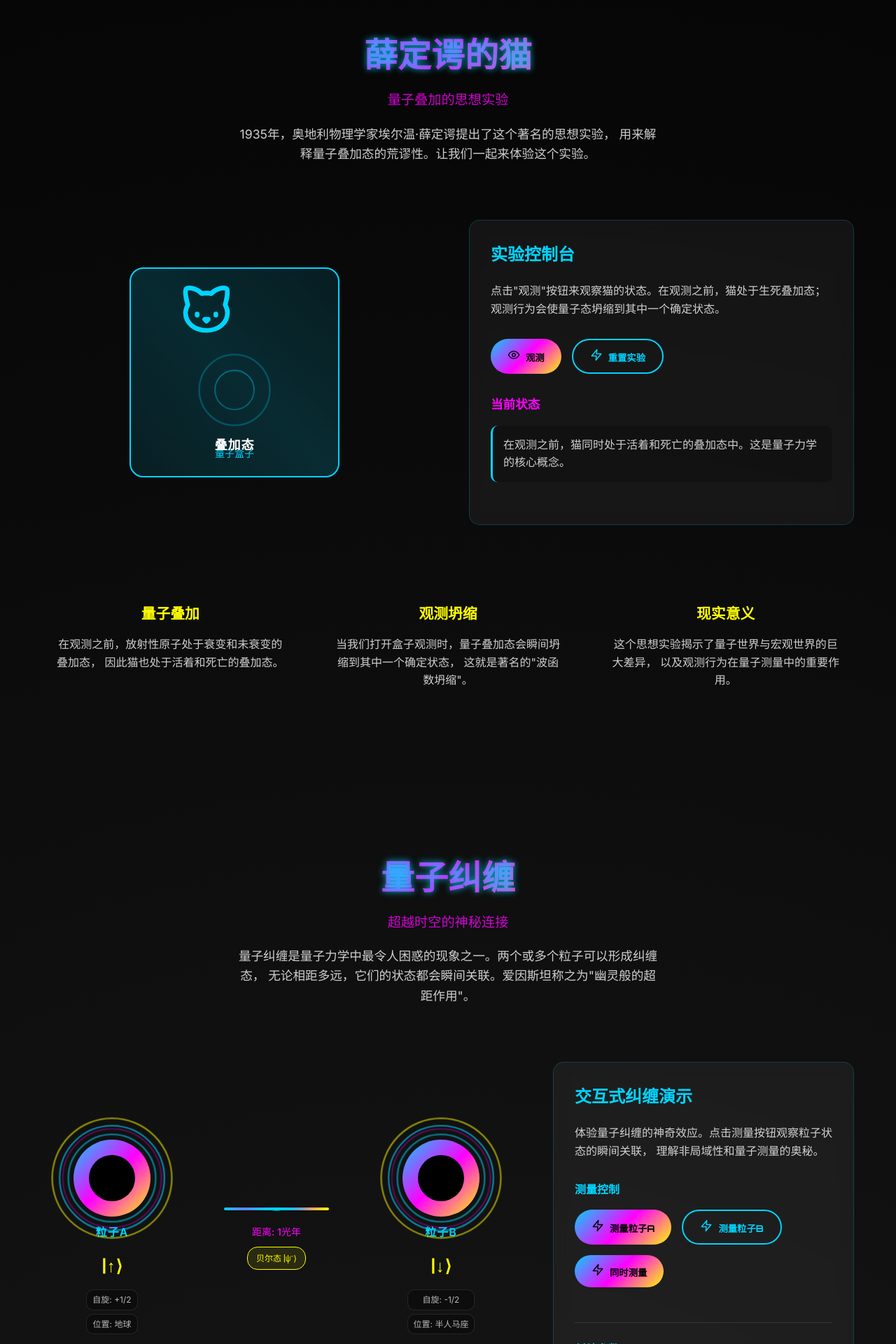
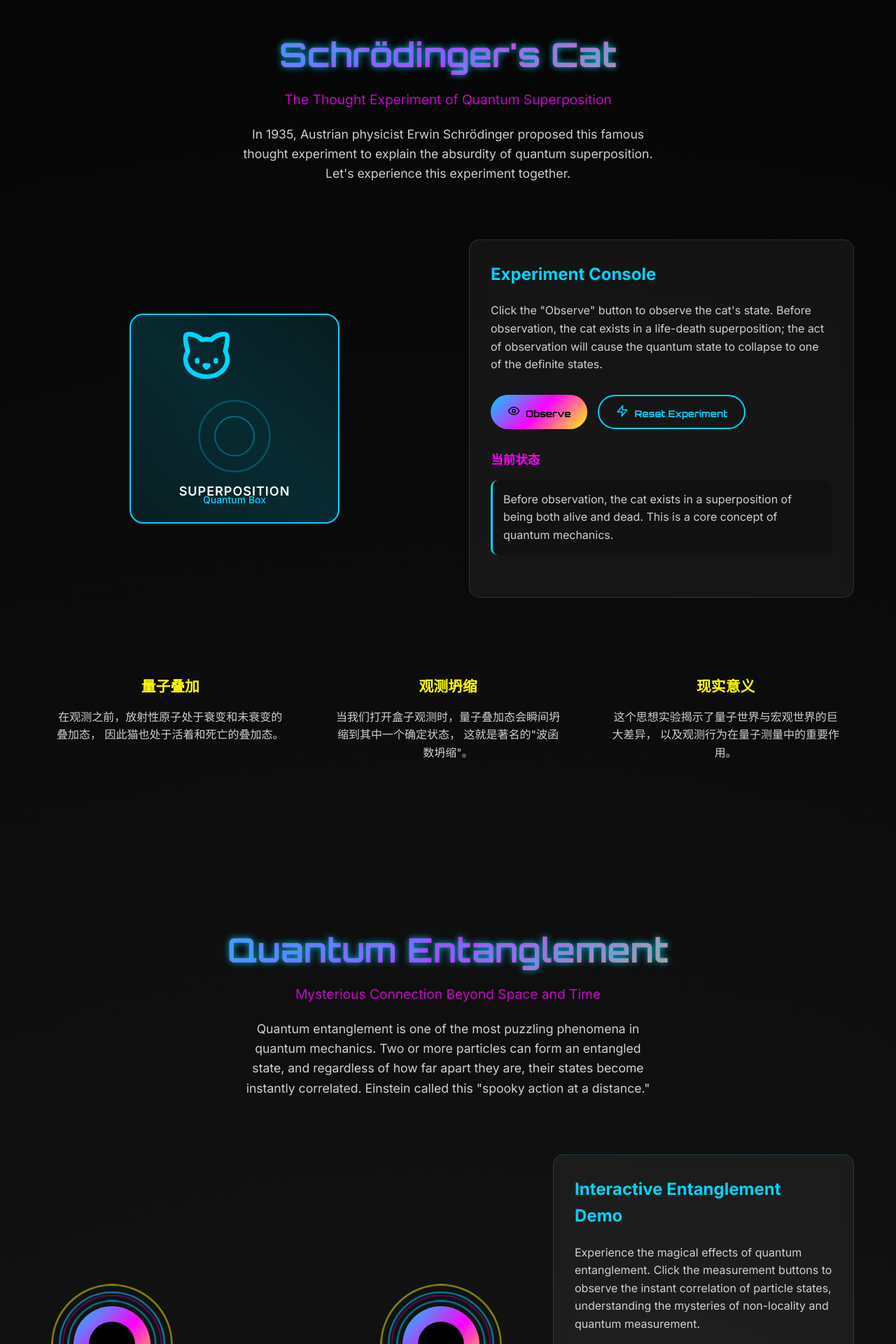
Before and after one commit to Lucas4MouthGauard/liangzi, a React (Vite) app: page / in a window 1280 px wide. Shown: the part 860-2780 px from the top of the page at 70% size. Built offline with nearby package versions, Linux system fonts and the light colour scheme; the HTML template or start-up script is replaced by a standard one.

Commit message:
🌍 English Version Update: Complete website internationalization - Converted all Chinese content to English including navigation, hero section, Schrödinger's Cat, quantum entanglement, quantum theory, and footer - Enhanced user experience for international audience

```diff
--- a/src/components/Entanglement.tsx
+++ b/src/components/Entanglement.tsx
@@ -44,12 +44,12 @@ const Entanglement: React.FC = () => {
           viewport={{ once: true }}
         >
           <h2 className="section-title">
-            <span className="quantum-text">量子纠缠</span>
-            <span className="title-sub">超越时空的神秘连接</span>
+            <span className="quantum-text">Quantum Entanglement</span>
+            <span className="title-sub">Mysterious Connection Beyond Space and Time</span>
           </h2>
           <p className="section-description">
-            量子纠缠是量子力学中最令人困惑的现象之一。两个或多个粒子可以形成纠缠态，
-            无论相距多远，它们的状态都会瞬间关联。爱因斯坦称之为"幽灵般的超距作用"。
+            Quantum entanglement is one of the most puzzling phenomena in quantum mechanics. Two or more particles can form an entangled state,
+            and regardless of how far apart they are, their states become instantly correlated. Einstein called this "spooky action at a distance."
           </p>
         </motion.div>
 
@@ -71,11 +71,11 @@ const Entanglement: React.FC = () => {
                     <div className="ring ring-3"></div>
                   </div>
                 </div>
-                <div className="particle-label">粒子A</div>
+                              <div className="particle-label">Particle A</div>
               <div className="particle-state">|↑⟩</div>
               <div className="particle-info">
-                  <span>自旋: +1/2</span>
-                  <span>位置: 地球</span>
+                <span>Spin: +1/2</span>
+                <span>Location: Earth</span>
               </div>
               </div>
 
@@ -93,8 +93,8 @@ const Entanglement: React.FC = () => {
                   </div>
                 </div>
                 <div className="connection-info">
-                  <div className="distance">距离: 1光年</div>
-                  <div className="entanglement-type">贝尔态 |ψ⁻⟩</div>
+                                  <div className="distance">Distance: 1 Light Year</div>
+                <div className="entanglement-type">Bell State |ψ⁻⟩</div>
                 </div>
               </div>
 
@@ -107,21 +107,21 @@ const Entanglement: React.FC = () => {
                     <div className="ring ring-3"></div>
                   </div>
                 </div>
-                <div className="particle-label">粒子B</div>
+                              <div className="particle-label">Particle B</div>
               <div className="particle-state">|↓⟩</div>
               <div className="particle-info">
-                  <span>自旋: -1/2</span>
-                  <span>位置: 半人马座</span>
+                <span>Spin: -1/2</span>
+                <span>Location: Centaurus</span>
               </div>
               </div>
             </div>
 
             <div className="demo-description">
-              <h4>量子纠缠现象</h4>
-              <p>两个粒子形成纠缠态后，无论相距多远，测量一个粒子的状态会瞬间决定另一个粒子的状态。</p>
+              <h4>Quantum Entanglement Phenomenon</h4>
+              <p>After two particles form an entangled state, regardless of how far apart they are, measuring the state of one particle will instantly determine the state of the other particle.</p>
               <div className="quantum-formula">
                 <span>|ψ⁻⟩ = (|↑↓⟩ - |↓↑⟩)/√2</span>
-                <small>贝尔态：完美的反相关纠缠</small>
+                <small>Bell State: Perfect Anti-correlated Entanglement</small>
               </div>
             </div>
           </motion.div>
@@ -134,43 +134,43 @@ const Entanglement: React.FC = () => {
             viewport={{ once: true }}
           >
             <div className="control-panel quantum-card">
-              <h3>交互式纠缠演示</h3>
+              <h3>Interactive Entanglement Demo</h3>
               <p>
-                体验量子纠缠的神奇效应。点击测量按钮观察粒子状态的瞬间关联，
-                理解非局域性和量子测量的奥秘。
+                Experience the magical effects of quantum entanglement. Click the measurement buttons to observe the instant correlation of particle states,
+                understanding the mysteries of non-locality and quantum measurement.
               </p>
 
               <div className="measurement-controls">
                 <div className="control-group">
-                  <h4>测量控制</h4>
+                  <h4>Measurement Control</h4>
                   <div className="measurement-buttons">
                     <button className="quantum-btn primary">
                       <Zap className="btn-icon" />
-                      测量粒子A
+                      Measure Particle A
                     </button>
                     <button className="quantum-btn secondary">
                       <Zap className="btn-icon" />
-                      测量粒子B
+                      Measure Particle B
                     </button>
                     <button className="quantum-btn accent">
                       <Zap className="btn-icon" />
-                      同时测量
+                      Measure Both
                     </button>
                   </div>
                 </div>
 
                 <div className="control-group">
-                  <h4>纠缠参数</h4>
+                  <h4>Entanglement Parameters</h4>
                   <div className="parameter-controls">
                     <div className="parameter">
-                      <label>纠缠强度</label>
+                      <label>Entanglement Strength</label>
                       <div className="slider-container">
                         <input type="range" min="0" max="100" defaultValue="100" className="entanglement-slider" />
                         <span className="slider-value">100%</span>
                       </div>
                     </div>
                     <div className="parameter">
-                      <label>测量精度</label>
+                      <label>Measurement Precision</label>
                       <div className="slider-container">
                         <input type="range" min="50" max="100" defaultValue="95" className="precision-slider" />
                         <span className="slider-value">95%</span>
@@ -181,23 +181,23 @@ const Entanglement: React.FC = () => {
               </div>
 
               <div className="entanglement-info">
-                <h4>纠缠特性详解</h4>
+                <h4>Entanglement Characteristics</h4>
                 <div className="info-grid">
                   <div className="info-item">
-                    <h5>非局域性</h5>
-                    <p>影响瞬间传递，超越光速限制</p>
+                    <h5>Non-locality</h5>
+                    <p>Instant influence transmission, beyond light speed limits</p>
                   </div>
                   <div className="info-item">
-                    <h5>不可克隆</h5>
-                    <p>无法复制未知的量子态</p>
+                    <h5>No-cloning</h5>
+                    <p>Cannot copy unknown quantum states</p>
                   </div>
                   <div className="info-item">
-                    <h5>测量坍缩</h5>
-                    <p>观测行为改变系统状态</p>
+                    <h5>Measurement Collapse</h5>
+                    <p>Observation behavior changes system state</p>
                   </div>
                   <div className="info-item">
-                    <h5>贝尔不等式</h5>
-                    <p>违反经典物理的数学证明</p>
+                    <h5>Bell Inequality</h5>
+                    <p>Mathematical proof violating classical physics</p>
                   </div>
                 </div>
               </div>
--- a/src/components/Footer.tsx
+++ b/src/components/Footer.tsx
@@ -17,25 +17,25 @@ const Footer: React.FC = () => {
           viewport={{ once: true }}
         >
           <div className="footer-section">
-                      <div className="footer-logo">
-            <Zap className="logo-icon" />
-            <span className="logo-text">PumpCat</span>
-          </div>
-            <p className="footer-description">
-              探索量子物理的奇妙世界，理解薛定谔的猫、量子纠缠等深奥概念。
-              让科学变得有趣而易于理解。
-            </p>
+            <div className="footer-logo">
+              <Zap className="logo-icon" />
+              <span className="logo-text">PumpCat</span>
+            </div>
+            <div className="footer-description">
+              <h3 className="description-title">Exploring the Wonderful World of Quantum Physics</h3>
+              <p className="description-text">
+                Understanding profound concepts like Schrödinger's Cat, quantum entanglement, and more.<br/>
+                Making science fun and easy to understand.
+              </p>
+              <div className="description-features">
+                <span className="feature-tag">Quantum Superposition</span>
+                <span className="feature-tag">Observer Effect</span>
+                <span className="feature-tag">Non-locality</span>
+              </div>
+            </div>
           </div>
 
-          <div className="footer-section">
-            <h4>快速链接</h4>
-            <ul className="footer-links">
-              <li><a href="#schrodinger-cat">薛定谔的猫</a></li>
-              <li><a href="#entanglement">量子纠缠</a></li>
-              <li><a href="#quantum-theory">量子理论</a></li>
-              <li><a href="#interactive-demo">互动演示</a></li>
-            </ul>
-          </div>
+
 
 
         </motion.div>
--- a/src/components/QuantumTheory.tsx
+++ b/src/components/QuantumTheory.tsx
@@ -7,26 +7,26 @@ const QuantumTheory: React.FC = () => {
   const concepts = [
     {
       icon: <Atom />,
-      title: '量子叠加',
-      description: '量子系统可以同时存在于多个状态的叠加中，直到被观测时才会坍缩到其中一个确定状态。',
+      title: 'Quantum Superposition',
+      description: 'Quantum systems can exist in superposition of multiple states simultaneously, until observed and collapsed to one definite state.',
       color: 'var(--quantum-primary)'
     },
     {
       icon: <Eye />,
-      title: '观测效应',
-      description: '观测行为本身会影响量子系统的状态，这就是著名的"观测者效应"。',
+      title: 'Observer Effect',
+      description: 'The act of observation itself affects the state of quantum systems, known as the "observer effect."',
       color: 'var(--quantum-secondary)'
     },
     {
       icon: <Zap />,
-      title: '不确定性原理',
-      description: '海森堡不确定性原理表明，我们无法同时精确测量粒子的位置和动量。',
+      title: 'Uncertainty Principle',
+      description: 'Heisenberg\'s uncertainty principle states that we cannot simultaneously measure a particle\'s position and momentum with precision.',
       color: 'var(--quantum-accent)'
     },
     {
       icon: <Brain />,
-      title: '量子纠缠',
-      description: '两个或多个粒子可以形成纠缠态，无论相距多远，它们的状态都会瞬间关联。',
+      title: 'Quantum Entanglement',
+      description: 'Two or more particles can form entangled states, where their states become instantly correlated regardless of distance.',
       color: 'var(--quantum-primary)'
     }
   ]
@@ -42,12 +42,12 @@ const QuantumTheory: React.FC = () => {
           viewport={{ once: true }}
         >
           <h2 className="section-title">
-            <span className="quantum-text">量子理论</span>
-            <span className="title-sub">基础概念</span>
+            <span className="quantum-text">Quantum Theory</span>
+            <span className="title-sub">Fundamental Concepts</span>
           </h2>
           <p className="section-description">
-            量子力学是现代物理学的基础，它描述了微观世界中的奇妙现象。
-            让我们一起来了解这些颠覆常识的概念。
+            Quantum mechanics is the foundation of modern physics, describing the wonderful phenomena in the microscopic world.
+            Let's understand these concepts that颠覆常识 together.
           </p>
         </motion.div>
 
@@ -124,18 +124,18 @@ const QuantumTheory: React.FC = () => {
           viewport={{ once: true }}
         >
           <div className="explanation-content">
-            <h3>为什么量子世界如此奇怪？</h3>
+            <h3>Why is the Quantum World So Strange?</h3>
             <p>
-              在宏观世界中，我们习惯了确定性：一个物体要么在这里，要么在那里；
-              要么是活的，要么是死的。但在量子尺度上，这些常识被彻底颠覆了。
+              In the macroscopic world, we're used to determinism: an object is either here or there;
+              either alive or dead. But at the quantum scale, these common senses are completely颠覆常识.
             </p>
             <p>
-              量子力学告诉我们，在观测之前，粒子可以同时存在于多个位置，
-              可以同时处于多个状态。这种"叠加态"是量子世界的核心特征。
+              Quantum mechanics tells us that before observation, particles can exist in multiple positions simultaneously,
+              can be in multiple states at the same time. This "superposition" is the core feature of the quantum world.
             </p>
             <div className="quantum-formula">
               <span>|ψ⟩ = α|0⟩ + β|1⟩</span>
-              <small>量子叠加态的数学表示</small>
+              <small>Mathematical representation of quantum superposition</small>
             </div>
           </div>
         </motion.div>
--- a/src/components/SchrodingerCat.tsx
+++ b/src/components/SchrodingerCat.tsx
@@ -37,11 +37,11 @@ const SchrodingerCat: React.FC = () => {
   const getCatDescription = () => {
     switch (catState) {
       case 'alive':
-        return '猫还活着！观测行为使量子态坍缩到了"活着"的状态。'
+        return 'The cat is alive! The observation caused the quantum state to collapse to the "alive" state.'
       case 'dead':
-        return '猫已经死亡。观测行为使量子态坍缩到了"死亡"的状态。'
+        return 'The cat is dead. The observation caused the quantum state to collapse to the "dead" state.'
       default:
-        return '在观测之前，猫同时处于活着和死亡的叠加态中。这是量子力学的核心概念。'
+        return 'Before observation, the cat exists in a superposition of being both alive and dead. This is a core concept of quantum mechanics.'
     }
   }
 
@@ -56,12 +56,12 @@ const SchrodingerCat: React.FC = () => {
           viewport={{ once: true }}
         >
           <h2 className="section-title">
-            <span className="quantum-text">薛定谔的猫</span>
-            <span className="title-sub">量子叠加的思想实验</span>
+            <span className="quantum-text">Schrödinger's Cat</span>
+            <span className="title-sub">The Thought Experiment of Quantum Superposition</span>
           </h2>
           <p className="section-description">
-            1935年，奥地利物理学家埃尔温·薛定谔提出了这个著名的思想实验，
-            用来解释量子叠加态的荒谬性。让我们一起来体验这个实验。
+            In 1935, Austrian physicist Erwin Schrödinger proposed this famous thought experiment
+            to explain the absurdity of quantum superposition. Let's experience this experiment together.
           </p>
         </motion.div>
 
@@ -91,7 +91,7 @@ const SchrodingerCat: React.FC = () => {
                         <div className="quantum-wave"></div>
                         <div className="quantum-wave"></div>
                       </div>
-                      <span className="status-text">叠加态</span>
+                      <span className="status-text">Superposition</span>
                     </motion.div>
                   ) : (
                     <motion.div
@@ -104,13 +104,13 @@ const SchrodingerCat: React.FC = () => {
                     >
                       {getCatIcon()}
                       <span className="status-text">
-                        {catState === 'alive' ? '活着' : '死亡'}
+                        {catState === 'alive' ? 'Alive' : 'Dead'}
                       </span>
                     </motion.div>
                   )}
                 </AnimatePresence>
               </div>
-              <div className="box-label">量子盒子</div>
+              <div className="box-label">Quantum Box</div>
             </div>
           </motion.div>
 
@@ -122,10 +122,10 @@ const SchrodingerCat: React.FC = () => {
             viewport={{ once: true }}
           >
             <div className="control-panel quantum-card">
-              <h3>实验控制台</h3>
+              <h3>Experiment Console</h3>
               <p className="experiment-description">
-                点击"观测"按钮来观察猫的状态。在观测之前，猫处于生死叠加态；
-                观测行为会使量子态坍缩到其中一个确定状态。
+                Click the "Observe" button to observe the cat's state. Before observation, the cat exists in a life-death superposition;
+                the act of observation will cause the quantum state to collapse to one of the definite states.
               </p>
 
               <div className="control-buttons">
@@ -135,7 +135,7 @@ const SchrodingerCat: React.FC = () => {
                   disabled={isObserved}
                 >
                   <Eye className="btn-icon" />
-                  {isObserved ? '已观测' : '观测'}
+                  {isObserved ? 'Observed' : 'Observe'}
                 </button>
 
                 <button
@@ -143,7 +143,7 @@ const SchrodingerCat: React.FC = () => {
                   onClick={resetExperiment}
                 >
                   <Zap className="btn-icon" />
-                  重置实验
+                  Reset Experiment
                 </button>
               </div>
 
```
Also changed, not shown: src/components/Footer.css (+43 -3 lines), src/components/Header.tsx (+4 -4 lines), src/components/Hero.tsx (+7 -7 lines), 1 other file (tests, documents, lock files or other folders). Lines whose indentation alone changed are shown as unchanged.
